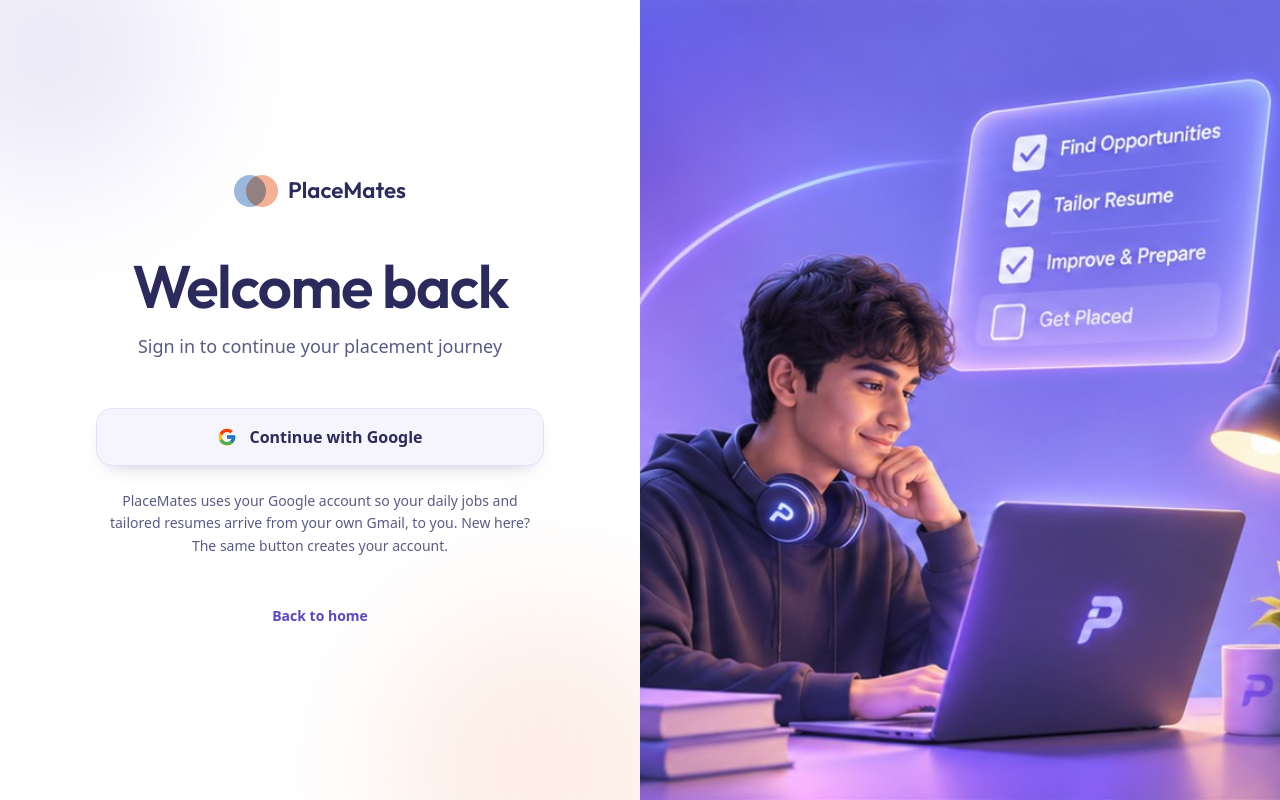
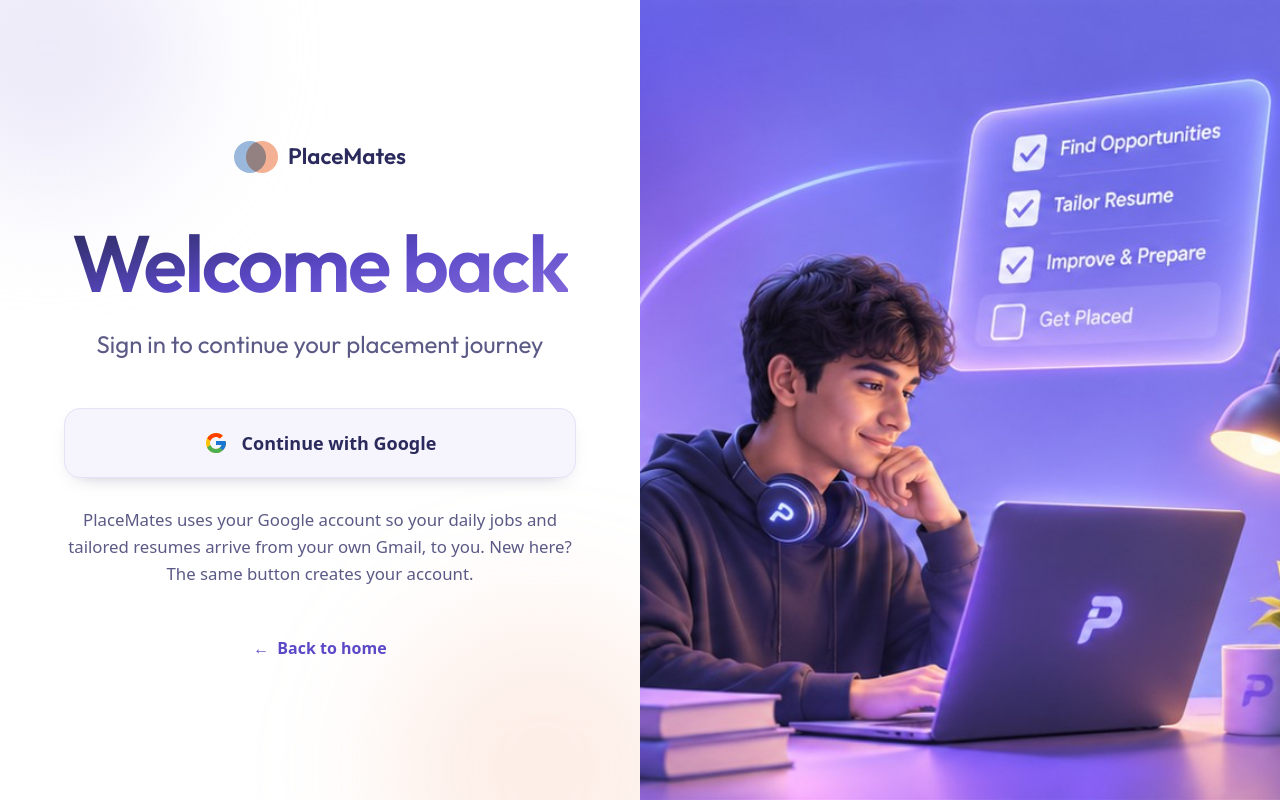
Before and after one commit to KalpeshEragi/PlaceMates, a Next.js app in the folder frontend/: page /login in a window 1280 px wide. Built offline with nearby package versions, Linux system fonts and the light colour scheme; no server answers.

Commit message:
style: larger, more expressive login text
Gradient 'Welcome back' up to 80px, larger subtitle, button and note text.

```diff
--- a/frontend/src/app/login/page.tsx
+++ b/frontend/src/app/login/page.tsx
@@ -8,7 +8,7 @@ export const metadata: Metadata = { title: "Sign in · PlaceMates" };
 
 function GoogleMark() {
   return (
-    <svg viewBox="0 0 48 48" className="h-5 w-5" aria-hidden="true">
+    <svg viewBox="0 0 48 48" className="h-6 w-6" aria-hidden="true">
       <path fill="#FFC107" d="M43.6 20.5H42V20H24v8h11.3C33.7 32.7 29.2 36 24 36c-6.6 0-12-5.4-12-12s5.4-12 12-12c3.1 0 5.8 1.2 7.9 3l5.7-5.7C34 6.1 29.3 4 24 4 12.9 4 4 12.9 4 24s8.9 20 20 20 20-8.9 20-20c0-1.3-.1-2.4-.4-3.5z" />
       <path fill="#FF3D00" d="M6.3 14.7l6.6 4.8C14.7 15.1 19 12 24 12c3.1 0 5.8 1.2 7.9 3l5.7-5.7C34 6.1 29.3 4 24 4 16.3 4 9.7 8.3 6.3 14.7z" />
       <path fill="#4CAF50" d="M24 44c5.2 0 9.9-2 13.4-5.2l-6.2-5.2C29.2 35.1 26.7 36 24 36c-5.2 0-9.6-3.3-11.3-8l-6.5 5C9.5 39.6 16.2 44 24 44z" />
@@ -30,22 +30,24 @@ export default function LoginPage() {
         <div className="absolute -left-24 -top-24 -z-10 h-72 w-72 rounded-full bg-lavender/70 blur-3xl" aria-hidden="true" />
         <div className="absolute -bottom-32 -right-16 -z-10 h-80 w-80 rounded-full bg-peach/20 blur-3xl" aria-hidden="true" />
 
-        <div className="flex w-full max-w-md flex-col items-center">
+        <div className="flex w-full max-w-lg flex-col items-center">
           <Link href="/" aria-label="PlaceMates home"><Logo large /></Link>
-          <h1 className="mt-12 font-display text-5xl font-semibold tracking-tight text-ink lg:text-6xl">Welcome back</h1>
-          <p className="mt-4 text-center text-lg text-ink-soft">Sign in to continue your placement journey</p>
+          <h1 className="mt-12 bg-gradient-to-br from-ink via-violet to-[#8b6fe0] bg-clip-text pb-2 text-center font-display text-[3.5rem] font-semibold leading-[1.02] tracking-[-0.03em] text-transparent lg:text-[5rem]">Welcome back</h1>
+          <p className="mt-4 text-center font-display text-xl text-ink-soft lg:text-2xl">Sign in to continue your placement journey</p>
 
           <a href={`${BACKEND_URL}/auth/google/login`}
-            className="mt-12 flex w-full items-center justify-center gap-3 rounded-2xl border border-lavender bg-mist px-6 py-4 text-base font-semibold text-ink shadow-[0_8px_20px_-14px_rgb(43_42_92/0.5)] transition-colors hover:bg-white focus-visible:outline-2 focus-visible:outline-offset-2 focus-visible:outline-violet">
+            className="mt-12 flex w-full items-center justify-center gap-3.5 rounded-2xl border border-lavender bg-mist px-6 py-5 text-lg font-semibold text-ink shadow-[0_8px_20px_-14px_rgb(43_42_92/0.5)] transition-colors hover:bg-white focus-visible:outline-2 focus-visible:outline-offset-2 focus-visible:outline-violet">
             <GoogleMark /> Continue with Google
           </a>
 
-          <p className="mt-6 text-center text-sm leading-relaxed text-ink-soft">
+          <p className="mt-7 text-center text-base leading-relaxed text-ink-soft lg:text-[1.05rem]">
             PlaceMates uses your Google account so your daily jobs and tailored resumes arrive from your own Gmail, to
             you. New here? The same button creates your account.
           </p>
 
-          <Link href="/" className="mt-12 text-sm font-semibold text-violet hover:underline">Back to home</Link>
+          <Link href="/" className="mt-12 inline-flex items-center gap-2 text-base font-semibold text-violet hover:underline">
+            <span aria-hidden="true">&larr;</span> Back to home
+          </Link>
         </div>
       </section>
     </main>
```
